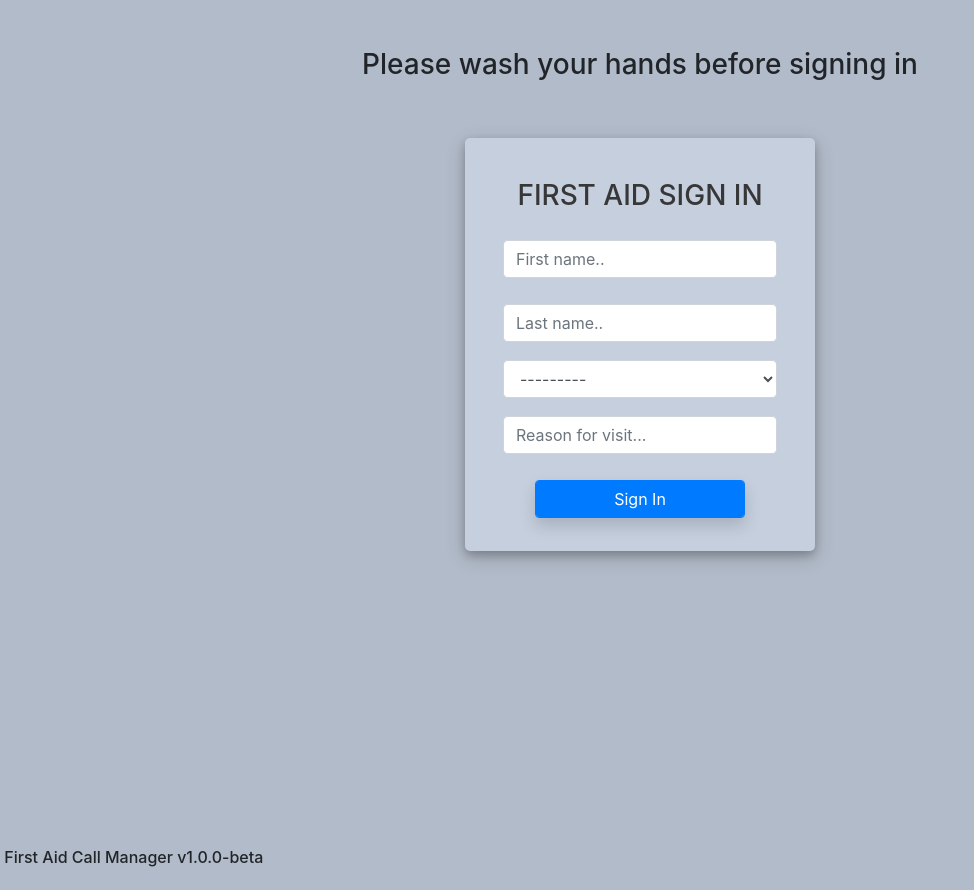
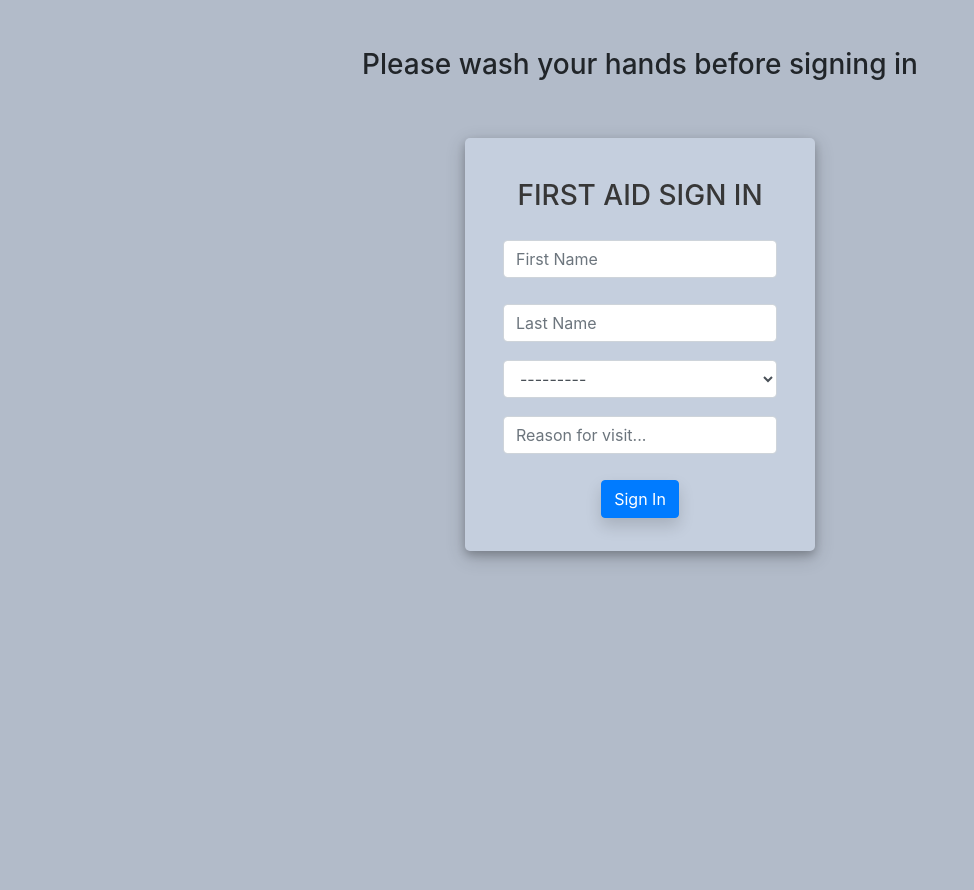
Before and after one commit to dcmcdermott/First-Aid-Call-Manager, a Django app: page /ambassador_signin/ in a window 1280 px wide. Shown: the part 56-946 px from the top of the page, without its empty margins (0-974 px from the left). Run offline with Django 4.2, Linux system fonts and the light colour scheme; a user stored in the database is signed in; some libraries are stand-ins or nearby versions.

Commit message:
General cleanup

```diff
--- a/calls/decorators.py
+++ b/calls/decorators.py
@@ -4,11 +4,12 @@ from django.shortcuts import redirect
 
 def unauthenticated_user(view_func):
     def wrapper_func(request, *args, **kwargs):
-        # if user is authenticated redirect home
+
         if request.user.is_authenticated:
             return redirect('home')
-        else: # if user is not authenticated render the view
+        else:
             return view_func(request, *args, **kwargs)
+
     return wrapper_func
 
 
--- a/calls/filters.py
+++ b/calls/filters.py
@@ -18,7 +18,6 @@ class ResponderFilter(django_filters.FilterSet):
         ('PT-S', 'PT-S'),
         ('FT-S', 'FT-S')
     )
-
     lastname = CharFilter(field_name="lastname", lookup_expr="icontains", label= 'Last Name', widget=TextInput(attrs={'class': 'form-control ml-2 mr-2'}))
     certification = ChoiceFilter(field_name="certification", choices=CERTIFICATIONS,  label= 'Certification', widget=Select(attrs={'class': 'form-control ml-2 mr-2'}))
     ft_pt = ChoiceFilter(field_name="status", choices=STATUS, label= 'FT/PT', widget=Select(attrs={'class': 'form-control ml-2 mr-2'}))
--- a/calls/forms.py
+++ b/calls/forms.py
@@ -6,6 +6,16 @@ from django.contrib.auth.models import User
 
 from .models import *
 
+
+################################################## User ############################################################
+
+class CreateUserForm(UserCreationForm):
+    class Meta:
+        model = User
+        fields = ['username', 'email', 'first_name', 'last_name', 'password1', 'password2']
+
+
+################################################## Call ############################################################
 
 class CallForm(ModelForm):
     class Meta:
@@ -28,45 +38,6 @@ class CallForm(ModelForm):
             'responder': Select(attrs={'type': 'text', 'class': 'form-control w-75 ml-auto mr-auto mb-1'}),
         }
 
-
-class WalkinForm(ModelForm):
-    class Meta:
-        model = Walkin
-        fields = ['firstname', 'lastname', 'department', 'reason',]
-        widgets = {
-            'firstname': TextInput(attrs={'type': 'text', 'class': 'form-control', 'style': 'margin-bottom: 10px;'}),
-            'lastname': TextInput(attrs={'type': 'text', 'class': 'form-control', 'style': 'margin-bottom: 10px;'}),
-            'department': Select(attrs={'type': 'text', 'class': 'form-control', 'style': 'margin-bottom: 10px;'}),
-            'reason': TextInput(attrs={'type': 'text', 'class': 'form-control', 'style': 'margin-bottom: 10px;'}),
-        }
-
-
-class WalkinNotesForm(ModelForm):
-    class Meta:
-        model = Walkin
-        fields = ['notes']
-        widgets = {
-            'notes': Textarea(attrs={'class': 'form-control', 'style': 'margin-bottom: 10px;'}),
-        }
-
-
-class ResponderForm(ModelForm):
-    class Meta:
-        model = Responder
-        fields = ['firstname', 'lastname', 'certification', 'status', 'phone', 'email', 'license_scan', 'license_expiration', 'cpr_scan', 'cpr_expiration', 'active']
-        widgets = {
-            'firstname': TextInput(attrs={'type': 'text', 'class': 'form-control', 'style': 'margin-bottom: 10px;'}),
-            'lastname': TextInput(attrs={'type': 'text', 'class': 'form-control', 'style': 'margin-bottom: 10px;'}),
-            'certification': Select(attrs={'type': 'text', 'class': 'form-control', 'style': 'margin-bottom: 10px;'}),
-            'status': Select(attrs={'type': 'text', 'class': 'form-control', 'style': 'margin-bottom: 10px;'}),
-            'phone': TextInput(attrs={'type': 'text', 'class': 'form-control', 'style': 'margin-bottom: 10px;'}),
-            'email': EmailInput(attrs={'type': 'email', 'class': 'form-control', 'style': 'margin-bottom: 10px;'}),
-            'cpr_expiration': DateInput(attrs={'type': 'date', 'class': 'form-control', 'style': 'margin-bottom: 10px;'}),
-            'license_expiration': DateInput(attrs={'type': 'date', 'class': 'form-control', 'style': 'margin-bottom: 10px;'}),
-            'active': CheckboxInput(attrs={'type': 'checkbox', 'class': 'form-check', 'style': 'margin-bottom: 10px;'}),
-        }
-
-
 class UpgradeForm(ModelForm):
     class Meta:
         model = Call
@@ -87,12 +58,6 @@ class DowngradeForm(ModelForm):
         }
 
 
-class CreateUserForm(UserCreationForm):
-    class Meta:
-        model = User
-        fields = ['username', 'email', 'first_name', 'last_name', 'password1', 'password2']
-
-
 class AssignRespondersForm(ModelForm):
     class Meta:
         model = Call
@@ -101,6 +66,50 @@ class AssignRespondersForm(ModelForm):
             'responder': Select(attrs={'type': 'text', 'class': 'no-arrow text-center'})
         }
 
+
+################################################## Walkin ############################################################
+
+class WalkinForm(ModelForm):
+    class Meta:
+        model = Walkin
+        fields = ['firstname', 'lastname', 'department', 'reason',]
+        widgets = {
+            'firstname': TextInput(attrs={'type': 'text', 'class': 'form-control', 'placeholder': 'First Name', 'style': 'margin-bottom: 10px;'}),
+            'lastname': TextInput(attrs={'type': 'text', 'class': 'form-control', 'placeholder': 'Last Name', 'style': 'margin-bottom: 10px;'}),
+            'department': Select(attrs={'type': 'text', 'class': 'form-control', 'style': 'margin-bottom: 10px;'}),
+            'reason': TextInput(attrs={'type': 'text', 'class': 'form-control', 'placeholder': 'Reason for visit...', 'style': 'margin-bottom: 10px;'}),
+        }
+
+
+class WalkinNotesForm(ModelForm):
+    class Meta:
+        model = Walkin
+        fields = ['notes']
+        widgets = {
+            'notes': Textarea(attrs={'class': 'form-control', 'style': 'margin-bottom: 10px;'}),
+        }
+
+
+################################################## Responder ############################################################
+
+class ResponderForm(ModelForm):
+    class Meta:
+        model = Responder
+        fields = ['firstname', 'lastname', 'certification', 'status', 'phone', 'email', 'license_scan', 'license_expiration', 'cpr_scan', 'cpr_expiration', 'active']
+        widgets = {
+            'firstname': TextInput(attrs={'type': 'text', 'class': 'form-control', 'style': 'margin-bottom: 10px;'}),
+            'lastname': TextInput(attrs={'type': 'text', 'class': 'form-control', 'style': 'margin-bottom: 10px;'}),
+            'certification': Select(attrs={'type': 'text', 'class': 'form-control', 'style': 'margin-bottom: 10px;'}),
+            'status': Select(attrs={'type': 'text', 'class': 'form-control', 'style': 'margin-bottom: 10px;'}),
+            'phone': TextInput(attrs={'type': 'text', 'class': 'form-control', 'style': 'margin-bottom: 10px;'}),
+            'email': EmailInput(attrs={'type': 'email', 'class': 'form-control', 'style': 'margin-bottom: 10px;'}),
+            'cpr_expiration': DateInput(attrs={'type': 'date', 'class': 'form-control', 'style': 'margin-bottom: 10px;'}),
+            'license_expiration': DateInput(attrs={'type': 'date', 'class': 'form-control', 'style': 'margin-bottom: 10px;'}),
+            'active': CheckboxInput(attrs={'type': 'checkbox', 'class': 'form-check', 'style': 'margin-bottom: 10px;'}),
+        }
+
+
+################################################## Minor ############################################################
 
 class MinorForm(ModelForm):
     class Meta:
@@ -126,6 +135,8 @@ class UpdateMinorConsentForm(ModelForm):
         model = Minor
         fields = ['consent_scan']
 
+
+################################################## Schedule ############################################################
 
 class ScheduleForm(ModelForm):
     class Meta:
@@ -165,6 +176,5 @@ class ScheduleForm(ModelForm):
             'p30_3': TextInput(attrs={'type': 'text', 'class': 'w-75'}),
             'p30_4': TextInput(attrs={'type': 'text', 'class': 'w-75'}),
             'p30_5': TextInput(attrs={'type': 'text', 'class': 'w-75'}),
-            'p30_6': TextInput(attrs={'type': 'text', 'class': 'w-75'}),
-
+            'p30_6': TextInput(attrs={'type': 'text', 'class': 'w-75'})
         }
--- a/calls/models.py
+++ b/calls/models.py
@@ -75,7 +75,6 @@ class Call(models.Model):
 
     def __str__(self):
         return f"{self.id} -- {self.datetime.date()} -- {self.location} "
-
 
 
 class Walkin(models.Model):
--- a/calls/templates/calls/ambassador_signin_form.html
+++ b/calls/templates/calls/ambassador_signin_form.html
@@ -103,18 +103,7 @@
 				</div>
 			</div>
 		</div>
-		<h6>&nbspFirst Aid Call Manager v1.0.0-beta</h6>
 		<script>
-			// Replace with placeholder values in forms.py
-			var form_fields = document.getElementsByTagName('input')
-			form_fields[1].placeholder='First name..';
-			form_fields[2].placeholder='Last name..';
-			form_fields[3].placeholder='Reason for visit...';
-			for (var field in form_fields){
-				form_fields[field].className += ' form-control'
-			}
-			// suppose the `id` attribute of element is `message_container`.
-			var message_ele = document.getElementById("message_container");
 			// Success message timeout
 			setTimeout(function(){
    				message_ele.style.display = "none";
--- a/calls/templates/calls/login.html
+++ b/calls/templates/calls/login.html
@@ -104,6 +104,5 @@
 				</div>
 			</div>
 		</div>
-	    <h6>&nbspFirst Aid Call Manager v1.0.0-beta</h6>
 	</body>
 </html>
--- a/calls/templates/calls/register.html
+++ b/calls/templates/calls/register.html
@@ -121,7 +121,6 @@
 			</div>
 		</div>
 		<script>
-			// Replace with placeholder values in forms.py
 			var form_fields = document.getElementsByTagName('input')
 			form_fields[1].placeholder='Username..';
 			form_fields[2].placeholder='Email..';
--- a/calls/templates/calls/status.html
+++ b/calls/templates/calls/status.html
@@ -54,10 +54,6 @@
 					<td>{{ schedule.p30_6 }}</td>
 				</tr>
 			</table>
-			<form class="table table-sm small mb-0">
-
-
-			</form>
 		</div>
 	</div>
 	<div class="col-md-2">
```
Also changed, not shown: calls/views.py (+57 -42 lines), db.sqlite3.
